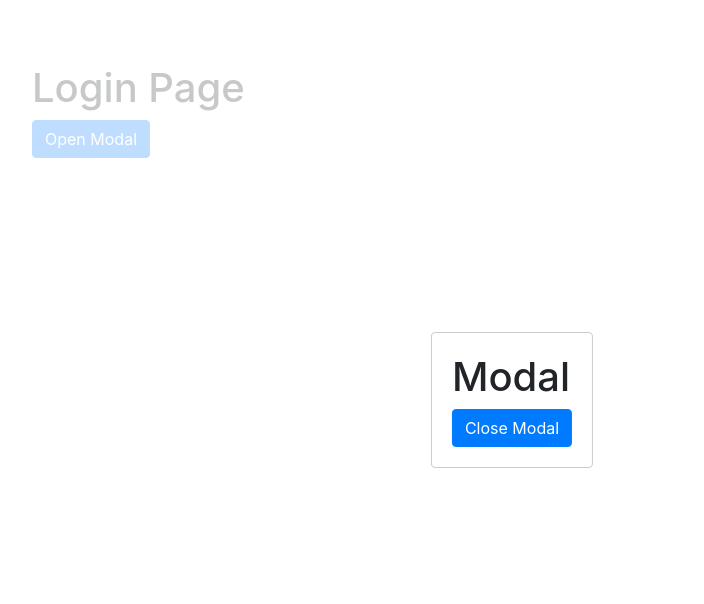
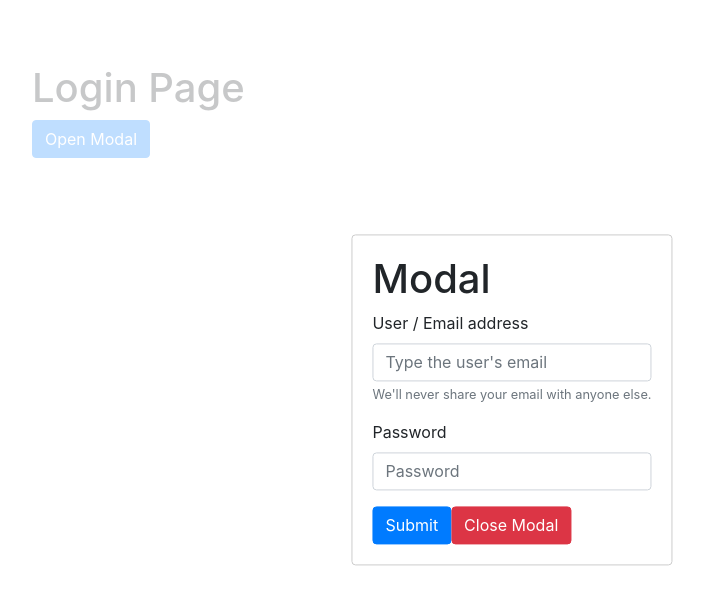
Before and after one commit to tonykieling/react-modal-app, a React (Create React App) app: page / in a window 1280 px wide. Both pictures are taken after a click on the button "Open Modal". Shown: the top 604 px of the page, without its empty margins (128-832 px from the left). Built offline with nearby package versions, Linux system fonts and the light colour scheme.

Commit message:
modal and bootstrap are working

```diff
--- a/src/App.js
+++ b/src/App.js
@@ -2,6 +2,11 @@ import React from 'react';
 import './App.css';
 import ReactModal from 'react-modal'
 import {Button, Form} from 'react-bootstrap'
+
+const user = {
+  name: "bob",
+  password: "bob"
+}
 
 const customStyles = {
   content : {
@@ -38,7 +43,8 @@ class App extends React.Component {
     })
   }
 
-  handleSubmit = () => {
+  handleSubmit = (e) => {
+    e.preventDefault()
     console.log("handlesubmit")
   }
 
@@ -62,12 +68,7 @@ class App extends React.Component {
         style = {customStyles}
       >
         <h1>Modal</h1>
-        <Button onClick={this.handleCloseModal}>
-          Close Modal
-        </Button>
-      </ReactModal>
-
-          {/* <Form onSubmit={this.handleSubmit}>
+          <Form onSubmit={this.handleSubmit}>
               <Form.Group controlId="formBasicEmail">
                   <Form.Label>User / Email address</Form.Label>
                   <Form.Control
@@ -96,10 +97,12 @@ class App extends React.Component {
               <Button variant="primary" type="submit">
                 Submit
               </Button>
-
-          </Form> */}
+              <Button variant="danger" onClick={this.handleCloseModal}>
+                Close Modal
+              </Button>
+          </Form>
+      </ReactModal>
     </div>
-
     );
   }
 }
```
